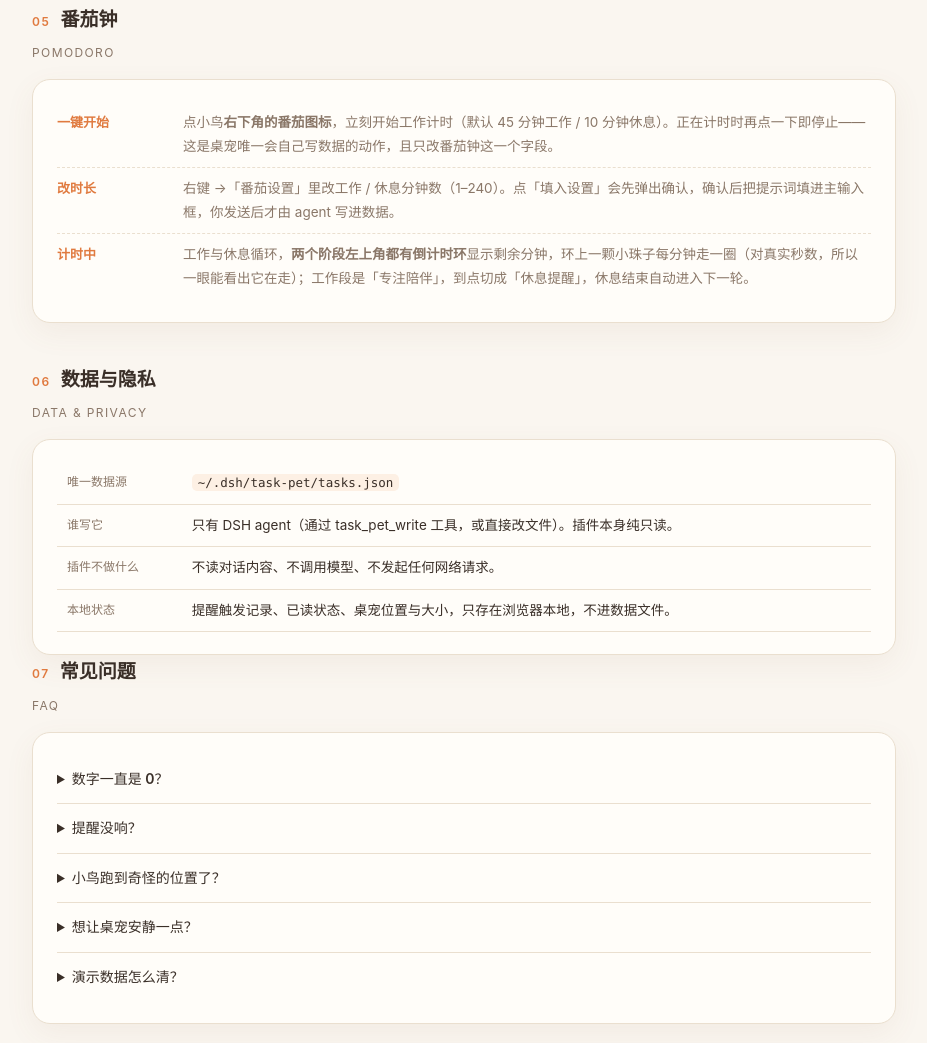
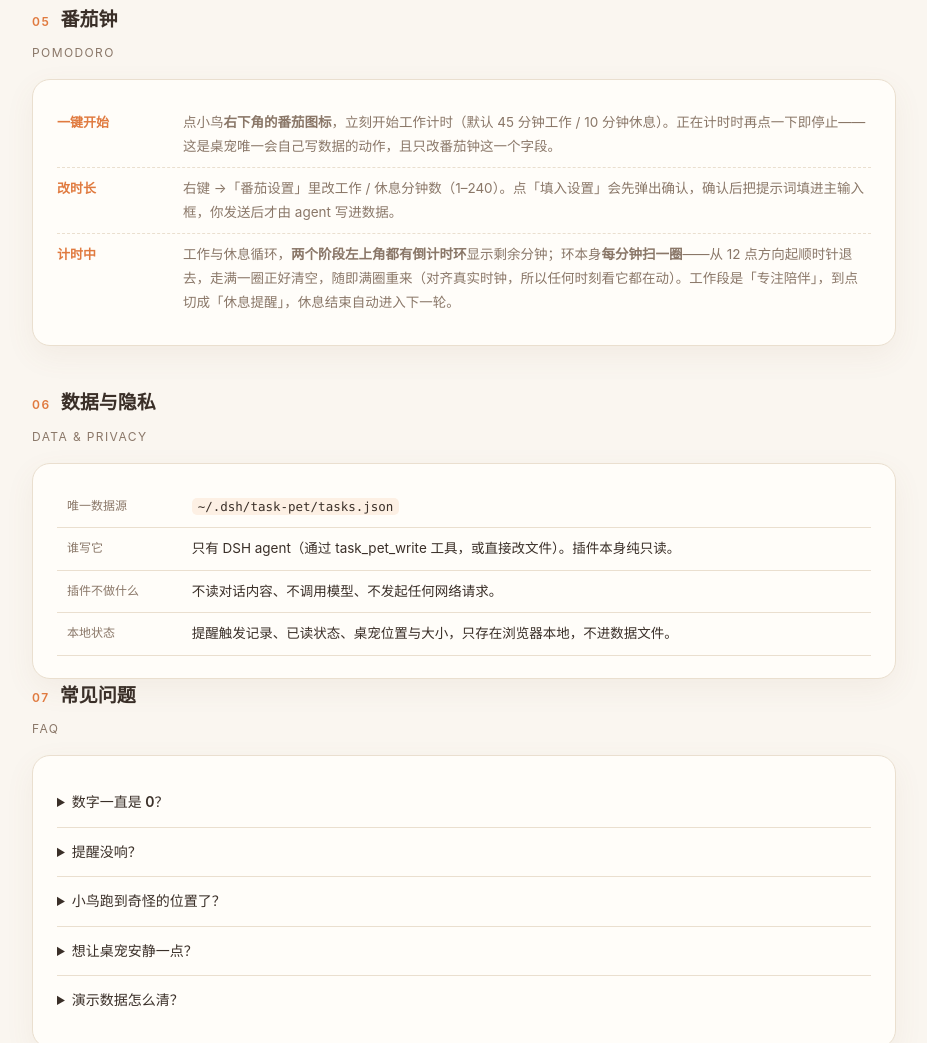
Before and after one commit to hherosoul/dsh-task-pet, a website: page guide/index.html in a window 1280 px wide. Shown: the part 2016-3059 px from the top of the page, without its empty margins (176-1103 px from the left). Drawn offline with Linux system fonts and the light colour scheme.

Commit message:
docs(guide): 修正倒计时环的描述——珠子已改为弧线每分钟扫一圈
教程页此前仍写着「环上一颗小珠子每分钟走一圈」，而那颗珠子在后一轮已被移除，改为弧线本身每分钟扫一圈（12 点起顺时针退去、满圈重来）。

```diff
--- a/guide/index.html
+++ b/guide/index.html
@@ -107,7 +107,7 @@ footer{margin-top:56px;padding-top:20px;border-top:1px solid var(--line);color:v
   <div class="card"><ul class="timeline">
     <li><b>一键开始</b><span>点小鸟<strong>右下角的番茄图标</strong>，立刻开始工作计时（默认 45 分钟工作 / 10 分钟休息）。正在计时时再点一下即停止——这是桌宠唯一会自己写数据的动作，且只改番茄钟这一个字段。</span></li>
     <li><b>改时长</b><span>右键 →「番茄设置」里改工作 / 休息分钟数（1–240）。点「填入设置」会先弹出确认，确认后把提示词填进主输入框，你发送后才由 agent 写进数据。</span></li>
-    <li><b>计时中</b><span>工作与休息循环，<strong>两个阶段左上角都有倒计时环</strong>显示剩余分钟，环上一颗小珠子每分钟走一圈（对真实秒数，所以一眼能看出它在走）；工作段是「专注陪伴」，到点切成「休息提醒」，休息结束自动进入下一轮。</span></li>
+    <li><b>计时中</b><span>工作与休息循环，<strong>两个阶段左上角都有倒计时环</strong>显示剩余分钟；环本身<strong>每分钟扫一圈</strong>——从 12 点方向起顺时针退去，走满一圈正好清空，随即满圈重来（对齐真实时钟，所以任何时刻看它都在动）。工作段是「专注陪伴」，到点切成「休息提醒」，休息结束自动进入下一轮。</span></li>
   </ul></div>
 </section>
 
```
Also changed, not shown: src/guide.html (+1 -1 lines).
